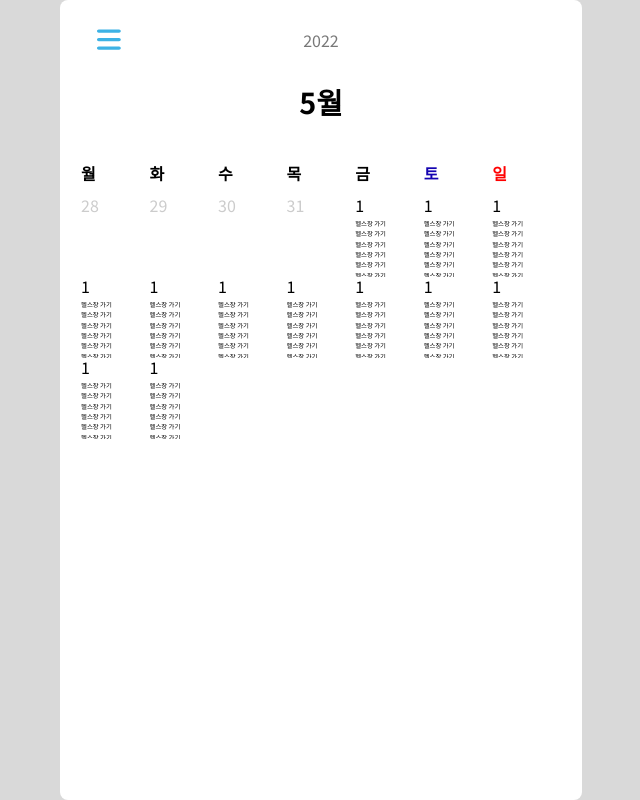
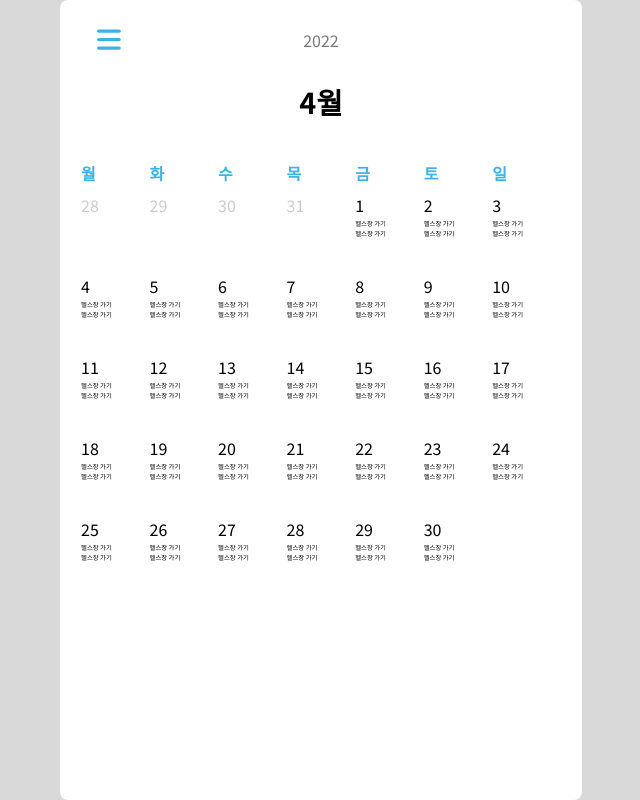
Before and after one commit to sojeonghwang/jeong-s-todo-list, a React (Create React App) app: page / in a window 1280 px wide. Shown: the whole page, without its empty margins (319-959 px from the left). Built offline with nearby package versions, Linux system fonts and the light colour scheme.

Commit message:
[데이터 수정] 데이터 흐름 수정

```diff
--- a/src/components/calendar/CalendarDays.tsx
+++ b/src/components/calendar/CalendarDays.tsx
@@ -1,18 +1,11 @@
-import React from 'react';
+import * as React from 'react';
+import { FunctionComponent } from 'react';
 
-const CalendarDays = () => {
+const CalendarDays: FunctionComponent<{ day: number}> = ({day}) => {
     return (
         <span className='calendar-days'>
-            <div>1</div>
+            <div>{day}</div>
             <ul className='calendar-todo-list'>
-                <li>헬스장 가기</li>
-                <li>헬스장 가기</li>
-                <li>헬스장 가기</li>
-                <li>헬스장 가기</li>
-                <li>헬스장 가기</li>
-                <li>헬스장 가기</li>
-                <li>헬스장 가기</li>
-                <li>헬스장 가기</li>
                 <li>헬스장 가기</li>
                 <li>헬스장 가기</li>
             </ul>
--- a/src/components/calendar/CalendarHeader.tsx
+++ b/src/components/calendar/CalendarHeader.tsx
@@ -1,12 +1,13 @@
 import React from 'react';
+import {FunctionComponent} from 'react';
 import { FontAwesomeIcon } from '@fortawesome/react-fontawesome'
 import { faBars } from "@fortawesome/free-solid-svg-icons";
 
-const CalendarHeader = () => {
+const CalendarHeader: FunctionComponent<{year: number}> = ({year}) => {
     return (
         <div className='calendar-header'>
             <FontAwesomeIcon className='menu' icon={faBars} />
-            <span className='calendar-year'>2022</span>
+            <span className='calendar-year'>{year}</span>
         </div>
     )
 };
--- a/src/components/calendar/CalendarMonth.tsx
+++ b/src/components/calendar/CalendarMonth.tsx
@@ -1,35 +1,15 @@
-import React, { useEffect, useState } from 'react';
+import * as React from 'react';
+import { FunctionComponent } from 'react';
 import EmptyDays from './EmptyDays'
 import CalendarDays from './CalendarDays';
 import CalendarDayOfWeek from './CalendarDayOfWeek'
 
-const CalendarMonth = () => {
-    const [daysCount, setDaysCount] = useState<number>(0);
-    const [emptyDays, setEmptyDays] = useState<number[]>([]);
-
-    const getDays = () => {
-        const date = new Date();
-        const firstDay = new Date(date.getFullYear(), date.getMonth(), 1);
-        const lastDay = new Date(date.getFullYear(), date.getMonth() + 1, 0);
-        const startDayOfWeekCount = firstDay.getDay() - 1 < 0 ? 6 : firstDay.getDay() - 1;
-        const lastMonthDay = new Date(date.getFullYear(), date.getMonth(), 0).getDate();
-        const lastMonthDays = [];
-        for (let i = 0; i < startDayOfWeekCount; i++) {
-            lastMonthDays.push(lastMonthDay - i);
-        }
-        console.log('lastMonthDays', lastMonthDays)
-        setEmptyDays(lastMonthDays.reverse());
-        setDaysCount(lastDay.getDate());
-    }
-
-    useEffect(() => {
-        getDays();
-    }, []);
+const CalendarMonth: FunctionComponent<{ thisMonthDays: number[], emptyDays: number[], month: number}> =
+({thisMonthDays, emptyDays, month}) => {
 
     return (
         <div className='calendar-wrapper'>
-            <h1 className="calendar-month">5월</h1>
-
+            <div className="calendar-month">{month}월</div>
             <div className='calendar-days-wrapper'>
                 <CalendarDayOfWeek />
                 {
@@ -37,18 +17,11 @@ const CalendarMonth = () => {
                         <EmptyDays key={index} day={lastDay} />
                     ))
                 }
-                <CalendarDays />
-                <CalendarDays />
-                <CalendarDays />
-                <CalendarDays />
-                <CalendarDays />
-                <CalendarDays />
-                <CalendarDays />
-                <CalendarDays />
-                <CalendarDays />
-                <CalendarDays />
-                <CalendarDays />
-                <CalendarDays />
+                {
+                    thisMonthDays.map((day, index) => (
+                        <CalendarDays key={index} day={day} />
+                    ))
+                }
             </div>
         </div>
     )
--- a/src/css/index.css
+++ b/src/css/index.css
@@ -160,15 +160,16 @@ body {
   float: left;
   width: 14.28%;
   font-weight: bold;
+  color: #3DB2E5;
 }
 
-.calendar-day-of-week-ul li.saturday {
-  color: #1403b1;
+/* .calendar-day-of-week-ul li.saturday {
+  color: #338db5;
 }
 
 .calendar-day-of-week-ul li.sunday {
   color: red;
-}
+} */
 
 .last-month-day {
   color: #ccc;
--- a/src/pages/Calendar.tsx
+++ b/src/pages/Calendar.tsx
@@ -1,12 +1,49 @@
 import React from 'react';
+import { useState, useEffect } from 'react';
 import CalendarHeader from '../components/calendar/CalendarHeader';
 import CalendarMonth from '../components/calendar/CalendarMonth';
 
 const Calendar = () => {
+    const [year, setYear] = useState<number>(0);
+    const [thisMonthDays, setThisMonthDays] = useState<number[]>([]);
+    const [emptyDays, setEmptyDays] = useState<number[]>([]);
+    const [month, setMonth] = useState<number>(0);
+
+    const setYears = () => {
+        const date = new Date();
+        const year = date.getFullYear();
+        setYear(year);
+    };
+
+    const getDays = () => {
+        const date = new Date();
+        const month = date.getMonth();
+        setMonth(month + 1);
+        const firstDay = new Date(date.getFullYear(), month, 1);
+        const lastDay = new Date(date.getFullYear(), month + 1, 0);
+        const startDayOfWeekCount = firstDay.getDay() - 1 < 0 ? 6 : firstDay.getDay() - 1;
+        const lastMonthDay = new Date(date.getFullYear(), date.getMonth(), 0).getDate();
+        const lastMonthDays = [];
+
+        for (let i = 0; i < startDayOfWeekCount; i++) {
+            lastMonthDays.push(lastMonthDay - i);
+        }
+
+        setEmptyDays(lastMonthDays.reverse());
+
+        const thisMonthDays = Array.from({ length: lastDay.getDate() }, (_, i) => i + 1);
+        setThisMonthDays(thisMonthDays);
+    }
+
+    useEffect(() => {
+        setYears();
+        getDays();
+    }, []);
+
     return (
         <div>
-            <CalendarHeader />
-            <CalendarMonth />
+            <CalendarHeader year={year} />
+            <CalendarMonth thisMonthDays={thisMonthDays} emptyDays={emptyDays} month={month} />
         </div>
     );
 };
```
